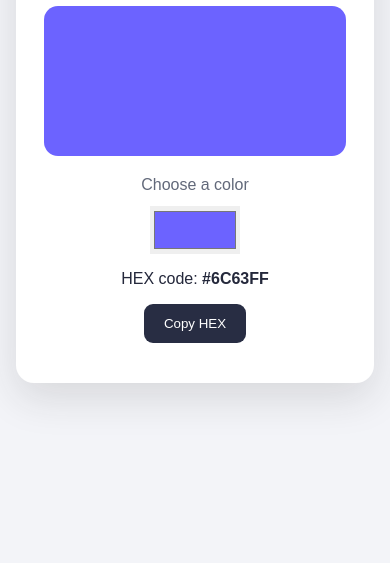
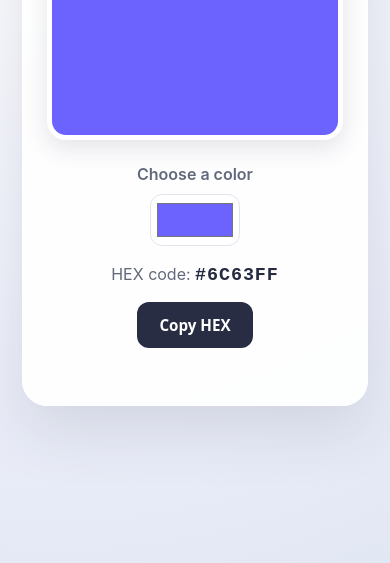
Before and after one commit to saku168/color-picker, a plain HTML site: page index.html in a window 390 px wide. Shown: the part 281-844 px from the top of the page. Drawn offline with Linux system fonts and the light colour scheme.

Commit message:
Refresh responsive project design

```diff
--- a/style.css
+++ b/style.css
@@ -1 +1,14 @@
-*{box-sizing:border-box}body{margin:0;min-height:100vh;display:grid;place-items:center;background:#f3f4f8;font-family:Arial;color:#24283b}.panel{width:min(360px,92vw);padding:28px;background:white;border-radius:18px;box-shadow:0 15px 40px #2222;text-align:center}#preview{height:150px;border-radius:14px;background:#6c63ff;margin:20px 0}label{display:block;color:#62697a}input{display:block;margin:12px auto;width:90px;height:48px;border:0;cursor:pointer}button{padding:12px 20px;border:0;border-radius:9px;background:#282d43;color:white;cursor:pointer}small{display:block;margin-top:12px;color:#25845a}
+*{box-sizing:border-box}
+:root{font-family:Inter,ui-sans-serif,system-ui,-apple-system,"Segoe UI",sans-serif;color:#252b40}
+body{margin:0;min-height:100vh;display:grid;place-items:center;padding:22px;background:radial-gradient(circle at 15% 15%,#fff,#eef0fa 60%,#e2e7f4)}
+.panel{width:min(410px,100%);padding:clamp(24px,6vw,36px);border:1px solid #fff;border-radius:25px;background:#ffffffed;box-shadow:0 24px 60px #282e4a20;text-align:center}
+h1{margin:0;font-size:1.8rem;letter-spacing:-.04em}
+#preview{height:180px;margin:24px 0;border:5px solid #fff;border-radius:19px;background:#6c63ff;box-shadow:0 8px 25px #252b4020;transition:background-color .15s}
+label{display:block;color:#62697a;font-weight:600}
+input{display:block;width:90px;height:52px;margin:10px auto 18px;padding:4px;border:1px solid #e0e4ed;border-radius:12px;background:#fff;cursor:pointer}
+p{color:#62697a}
+#hex{color:#252b40;font:750 1.15rem ui-monospace,monospace;letter-spacing:.05em}
+button{min-height:46px;padding:12px 22px;border:0;border-radius:12px;background:#282d43;color:#fff;font:700 .95rem ui-sans-serif,system-ui;cursor:pointer;transition:transform .18s,background .18s}
+button:hover{background:#454d70;transform:translateY(-1px)}
+button:focus-visible{outline:3px solid #8b83ff;outline-offset:3px}
+#message{display:block;min-height:1.4em;margin-top:14px;color:#25845a}
```
